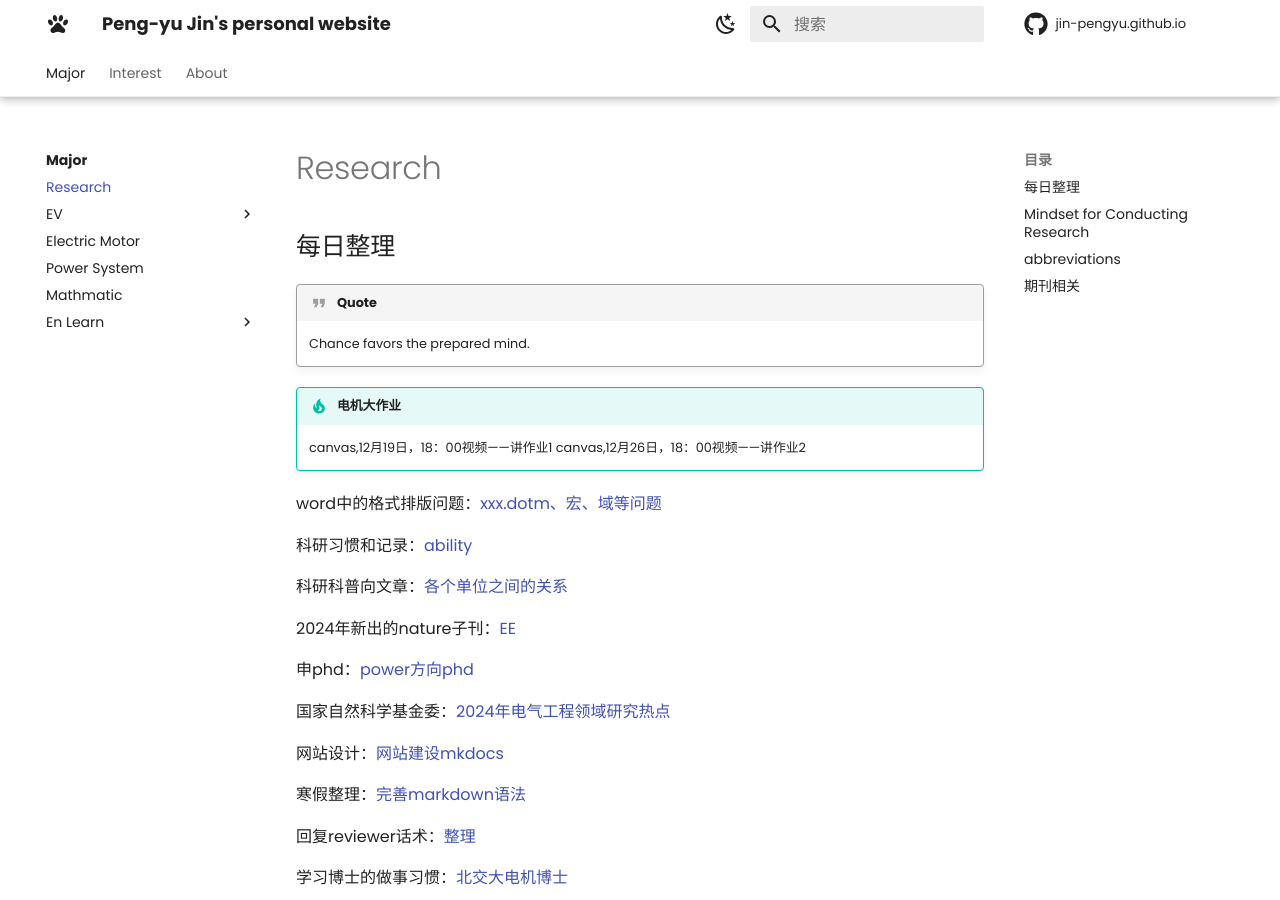
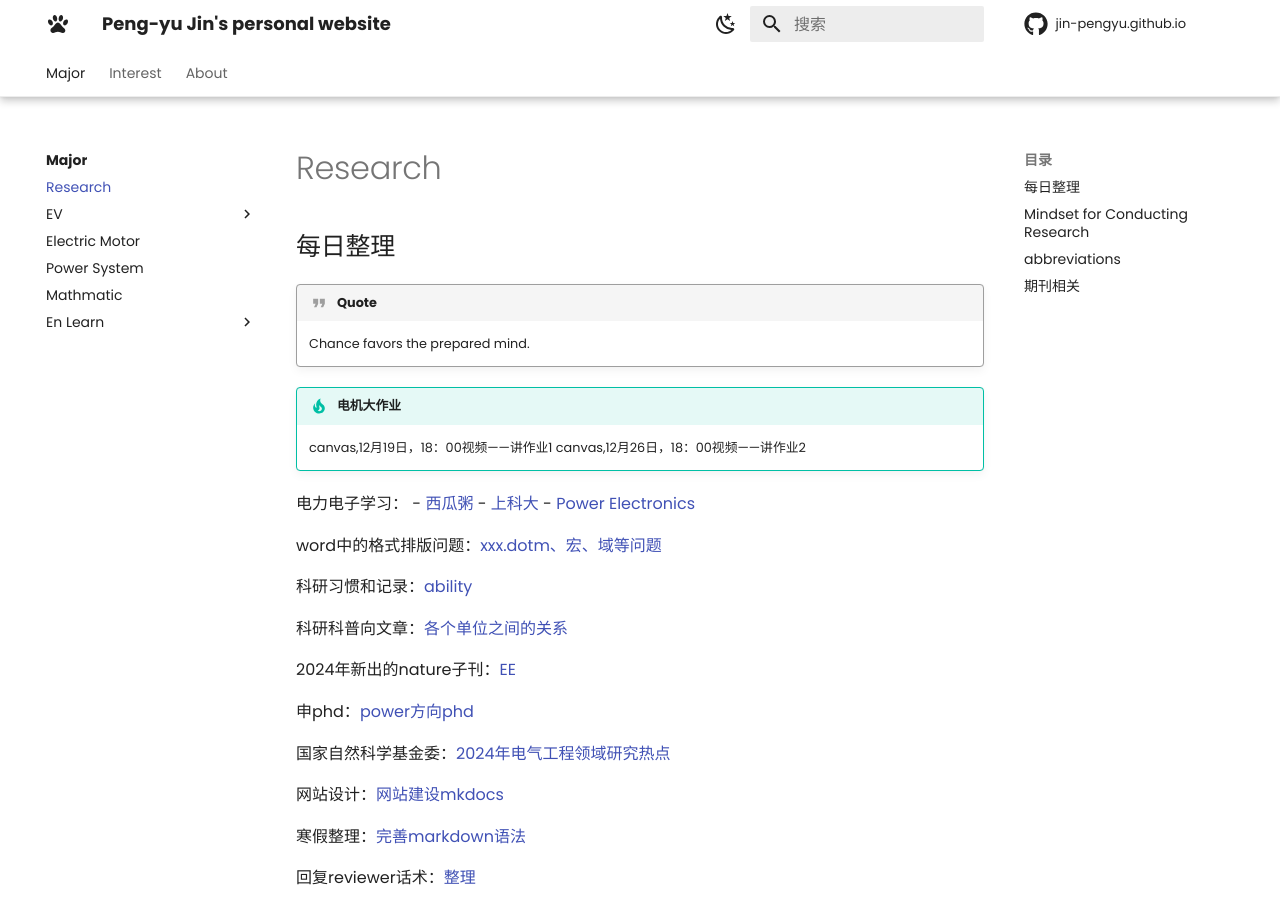
Before and after one commit to Pengyu-Jin/Pengyu-Jin.github.io, an MkDocs documentation site: the page built from docs/major/research/research.md, in a window 1280 px wide and 900 px high. Built offline with MkDocs 1.6.1 and Material for MkDocs 9.7.7, drawn with Linux system fonts in a browser that asks for light colours; emoji names are drawn with the system emoji font; comment, search, counter and statistics services are not loaded.

Commit message:
style change 328

```diff
--- a/docs/major/research/research.md
+++ b/docs/major/research/research.md
@@ -6,6 +6,10 @@
     canvas,12月19日，18：00视频——讲作业1
     canvas,12月26日，18：00视频——讲作业2
 
+电力电子学习：
+    - [西瓜粥](https://space.bilibili.com/287344644/?spm_id_from=333.999.0.0){:target="_blank"}
+    - [上科大](https://www.bilibili.com/video/BV1pS4y1g7D9/?spm_id_from=333.999.0.0&vd_source=e6e034e60a13df17f44b30b9956d6d70){:target="_blank"}
+    - [Power Electronics](https://www.coursera.org/specializations/power-electronics#instructors){:target="_blank"}
 
 word中的格式排版问题：[xxx.dotm、宏、域等问题](https://shuiyuan.sjtu.edu.cn/t/topic/78768){:target="_blank"}
 
```
